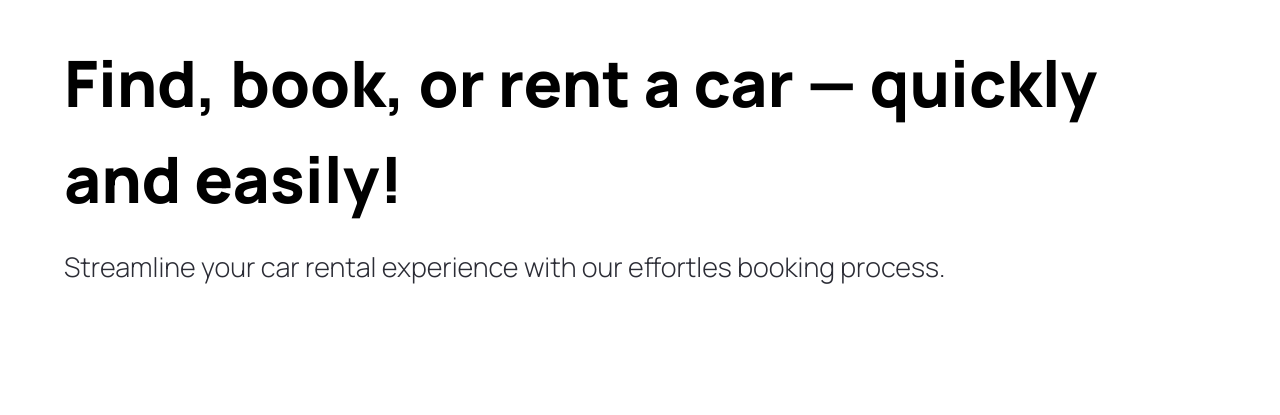
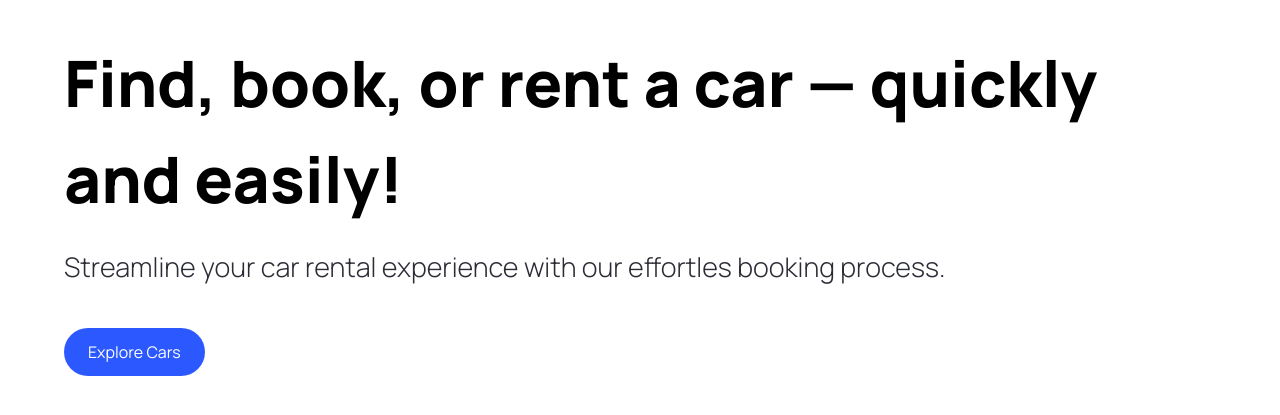
Before and after one commit to GrzegorzKopacki/CarsApp, a Next.js app: page / in a window 1280 px wide. Shown: the part 109-524 px from the top of the page. Built offline with nearby package versions, Linux system fonts and the light colour scheme.

Commit message:
created folder types

```diff
--- a/components/CustomButton.tsx
+++ b/components/CustomButton.tsx
@@ -1,3 +1,21 @@
-export function CustomButton() {
-	return <button></button>;
+"use client";
+
+import { CustomButtonProps } from "@/types";
+import Image from "next/image";
+
+export function CustomButton({
+	title,
+	containerStyles,
+	handleClick,
+}: CustomButtonProps) {
+	return (
+		<button
+			className={`custom-btn ${containerStyles}`}
+			disabled={false}
+			type={"button"}
+			onClick={handleClick}
+		>
+			<span className={`flex-1`}>{title}</span>
+		</button>
+	);
 }
--- a/components/Hero.tsx
+++ b/components/Hero.tsx
@@ -1,7 +1,10 @@
+"use client";
+
 import Image from "next/image";
 import { CustomButton } from "./CustomButton";
 
 export function Hero() {
+	const handleScroll = () => {};
 	return (
 		<div className="flex xl:flex-row flex-col gap-5 relative z-0 max-w-[1440px] mx-auto">
 			<div className="flex-1 pt-36 padding-x">
@@ -12,7 +15,11 @@
 					Streamline your car rental experience with our effortles booking
 					process.
 				</p>
-				<CustomButton />
+				<CustomButton
+					title="Explore Cars"
+					containerStyles="bg-primary-blue text-white rounded-full mt-10"
+					handleClick={handleScroll}
+				/>
 			</div>
 		</div>
 	);
--- /dev/null
+++ b/types/index.ts
@@ -0,0 +1,7 @@
+import { MouseEventHandler } from "react";
+
+export interface CustomButtonProps {
+	title: string;
+	containerStyles?: string;
+	handleClick?: MouseEventHandler<HTMLButtonElement>;
+}
```
